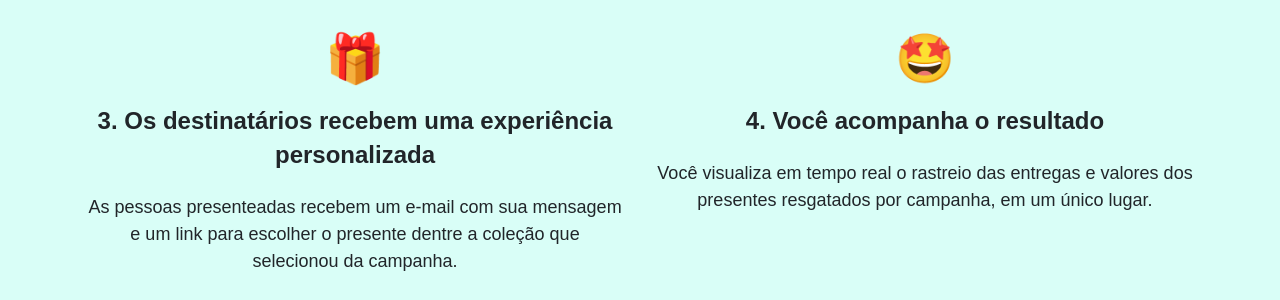
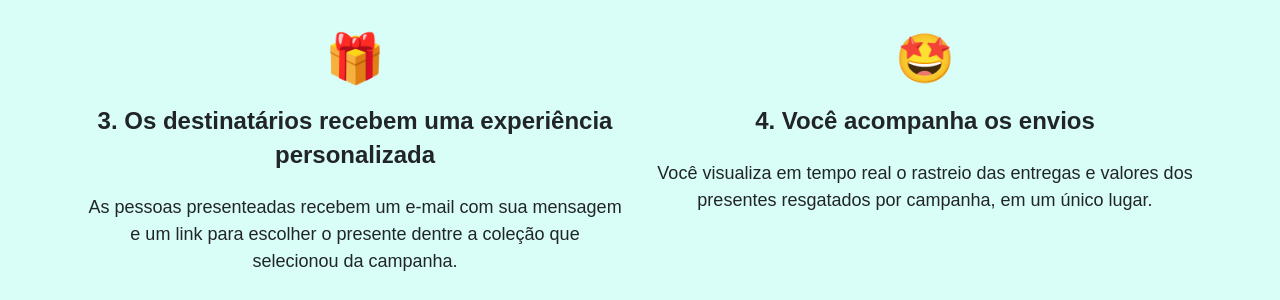
Before and after one commit to lobby-tech/lobby.tech, a Jekyll site: the page built from presentes-para-empresas.html, in a window 1280 px wide and 900 px high, scrolled down 1483 px. Shown: the part 153-453 px from the top of the window. Built offline with Jekyll 4.4.1, drawn with Linux system fonts in a browser that asks for light colours; a script that is not in the unit is left out.

Commit message:
Updated site

```diff
--- a/presentes-para-empresas.html
+++ b/presentes-para-empresas.html
@@ -70,7 +70,7 @@
       </section>
       <section class="col-md-6">
         <p class="font--xxl">🤩</p>
-        <h2 class="font--lg"><b>4. Você acompanha o resultado</b></h2>
+        <h2 class="font--lg"><b>4. Você acompanha os envios</b></h2>
         <p>Você visualiza em tempo real o rastreio das entregas e valores dos presentes resgatados por campanha, em um único lugar.</p>
         <br>
       </section>
```
